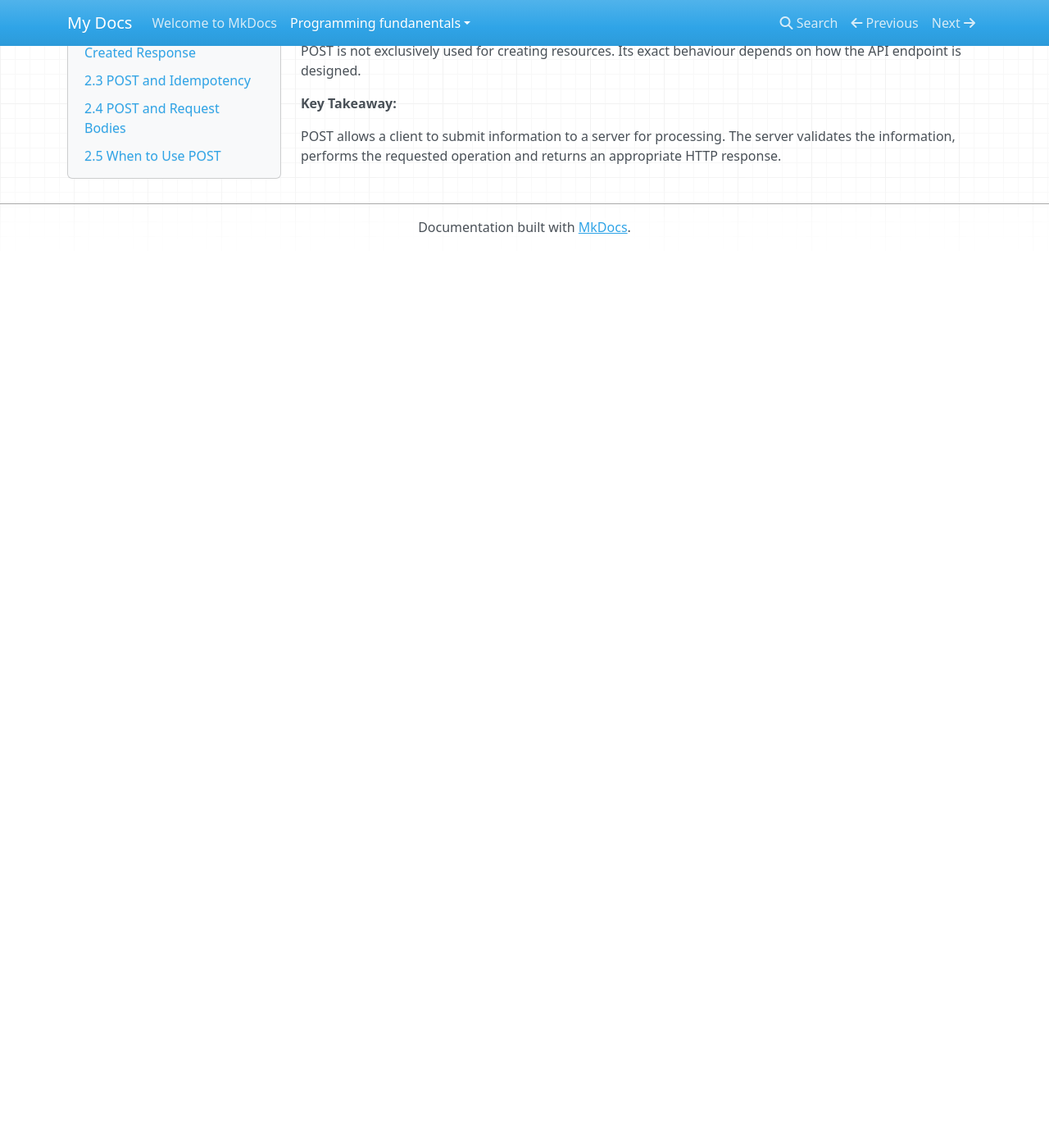
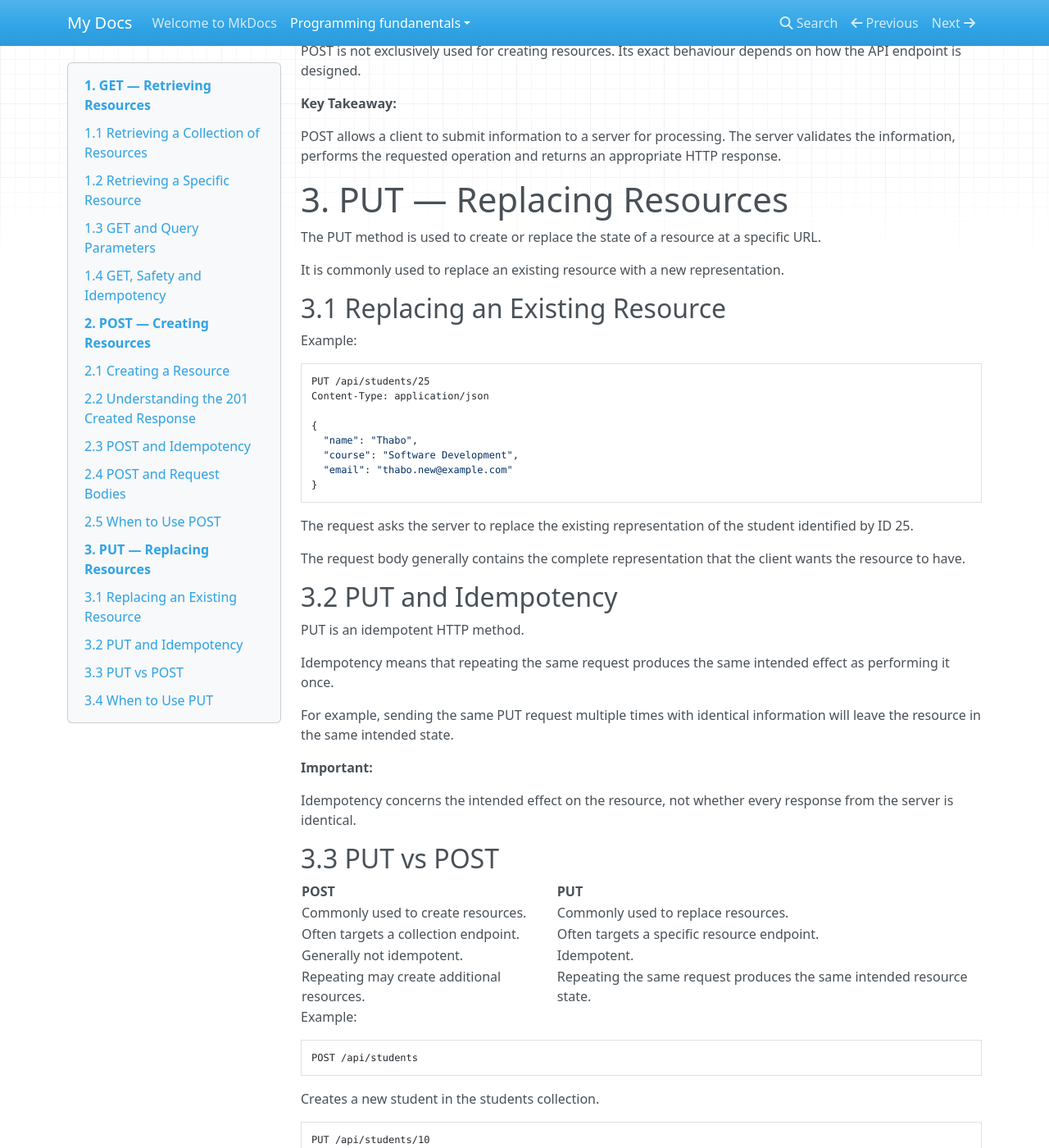
Before and after one commit to mahlatse-02/learning-wiki, an MkDocs documentation site: the page built from docs/programming-fundanentals/api-learning/03-http-methods.md, in a window 1280 px wide and 1400 px high, scrolled down 4245 px. Shown: the whole window at 82% size. Built offline with MkDocs 1.6.1, drawn with Linux system fonts in a browser that asks for light colours; nearby versions of some CDN libraries; before the commit the page ends 4550 px from its top, so only the background shows below that; some of the changed text lies outside the part shown.

Commit message:
PUT requests

```diff
--- a/docs/programming-fundanentals/api-learning/03-http-methods.md
+++ b/docs/programming-fundanentals/api-learning/03-http-methods.md
@@ -185,3 +185,75 @@ POST is not exclusively used for creating resources. Its exact behaviour depends
 **Key Takeaway:**
 
 POST allows a client to submit information to a server for processing. The server validates the information, performs the requested operation and returns an appropriate HTTP response.
+
+# 3. PUT — Replacing Resources
+
+The PUT method is used to create or replace the state of a resource at a specific URL.
+
+It is commonly used to replace an existing resource with a new representation.
+
+## 3.1 Replacing an Existing Resource
+
+Example:
+
+    PUT /api/students/25
+    Content-Type: application/json
+
+    {
+      "name": "Thabo",
+      "course": "Software Development",
+      "email": "thabo.new@example.com"
+    }
+
+The request asks the server to replace the existing representation of the student identified by ID 25.
+
+The request body generally contains the complete representation that the client wants the resource to have.
+
+## 3.2 PUT and Idempotency
+
+PUT is an idempotent HTTP method.
+
+Idempotency means that repeating the same request produces the same intended effect as performing it once.
+
+For example, sending the same PUT request multiple times with identical information will leave the resource in the same intended state.
+
+**Important:**
+
+Idempotency concerns the intended effect on the resource, not whether every response from the server is identical.
+
+## 3.3 PUT vs POST
+
+| POST | PUT |
+|---|---|
+| Commonly used to create resources. | Commonly used to replace resources. |
+| Often targets a collection endpoint. | Often targets a specific resource endpoint. |
+| Generally not idempotent. | Idempotent. |
+| Repeating may create additional resources. | Repeating the same request produces the same intended resource state. |
+
+Example:
+
+    POST /api/students
+
+Creates a new student in the students collection.
+
+    PUT /api/students/10
+
+Replaces the representation of the student identified by ID 10.
+
+## 3.4 When to Use PUT
+
+Use PUT when:
+
+- You want to replace an existing resource.
+- You can provide the complete representation of the resource.
+- You want repeated identical requests to produce the same intended result.
+- You want to create a resource at a specific URL, if the API supports that behaviour.
+
+**Important distinction:**
+
+- PUT replaces a resource's representation.
+- PATCH partially modifies a resource.
+
+**Key Takeaway:**
+
+PUT allows a client to request the replacement of a resource's representation. It is idempotent because repeating the same request produces the same intended resource state.
```
